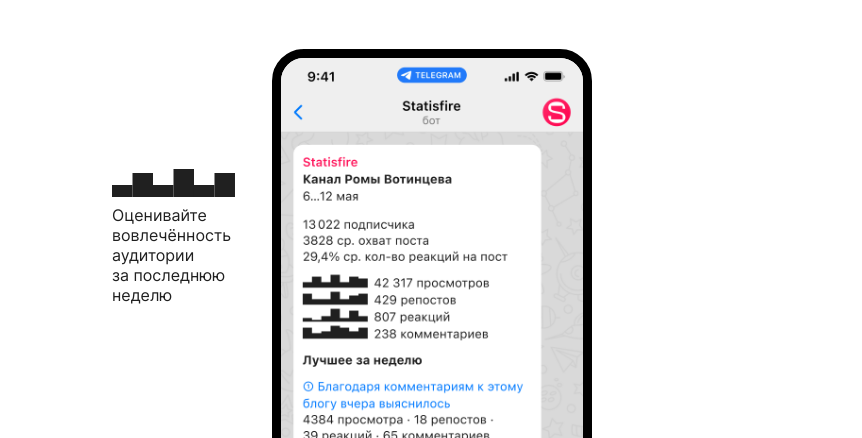
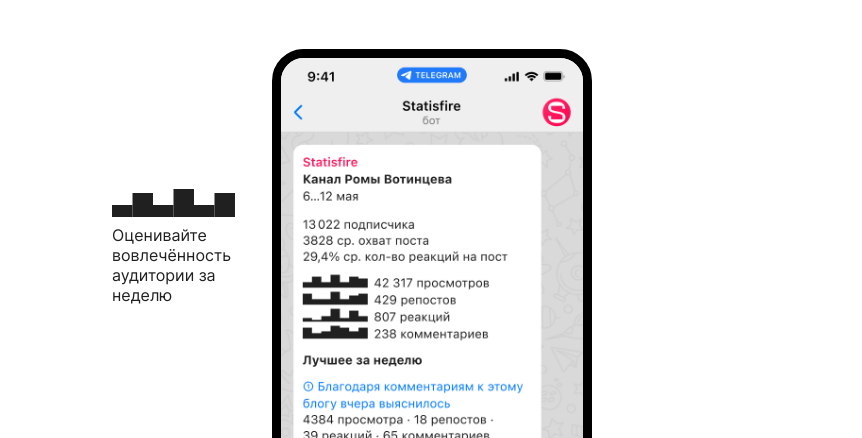
Before and after one commit to Roman-Votintsev/statisfire, a plain HTML site: page index.html in a window 1280 px wide. Shown: the part 351-789 px from the top of the page, without its empty margins (208-1070 px from the left). Drawn offline with nearby package versions, Linux system fonts and the light colour scheme.

Commit message:
Update index.html

```diff
--- a/index.html
+++ b/index.html
@@ -42,7 +42,7 @@
                             <figure class="promo__option promo__option--diagram">
                                 <img src="img/diagram.svg" width="123px" height="28px"
                                     alt="Пример диаграммы оценки популярности канала и вовлеченности аудитории">
-                                <figcaption>Оценивайте вовлечённость аудитории за&nbsp;последнюю неделю</figcaption>
+                                <figcaption>Оценивайте вовлечённость аудитории за&nbsp; неделю</figcaption>
                             </figure>
                             <figure class="promo__option promo__option--points">
                                 <img src="img/points.svg" width="90px" height="28px"
```
